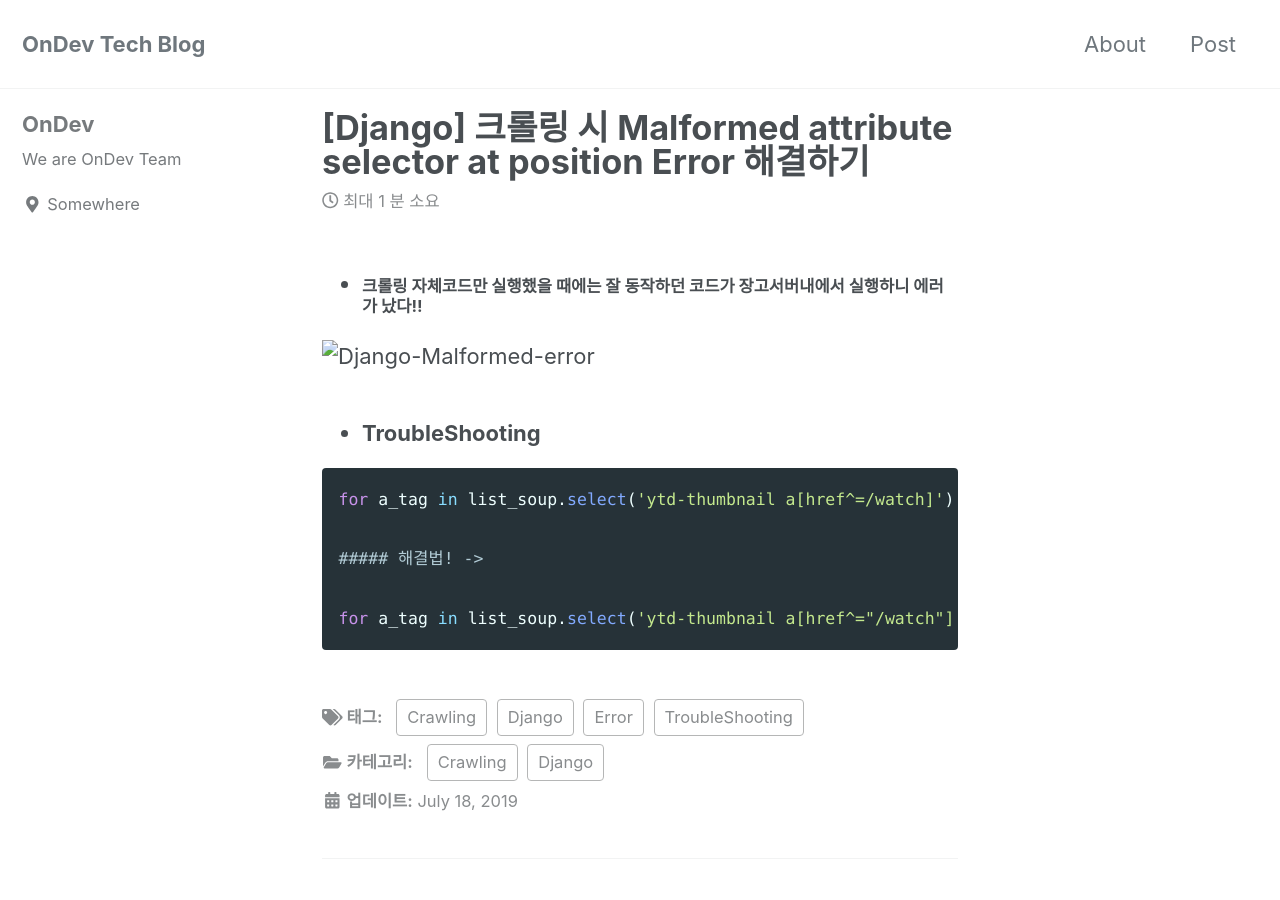
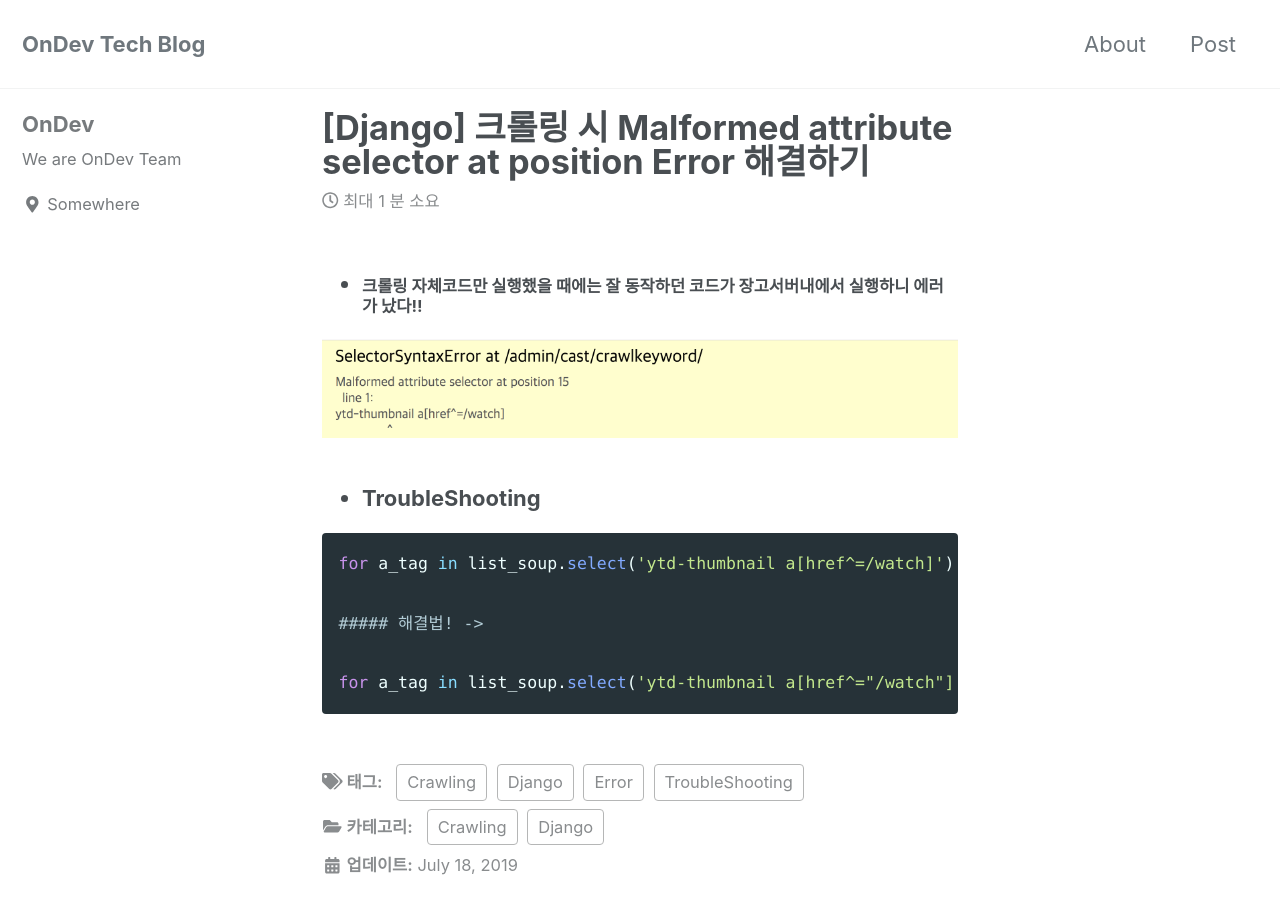
Before and after one commit to jucie15/jucie15.github.io, a Jekyll site: the page built from _posts/2019-07-18-Django-Crawling-Malformed-error.md, in a window 1280 px wide and 900 px high. Built offline with Jekyll 4.4.1, drawn with Linux system fonts in a browser that asks for light colours; cached includes are drawn as plain includes; nearby versions of some CDN libraries.

Commit message:
이미지 경로 수정

```diff
--- a/_posts/2019-07-18-Django-Crawling-Malformed-error.md
+++ b/_posts/2019-07-18-Django-Crawling-Malformed-error.md
@@ -12,7 +12,7 @@ tags:
 
 - ##### 크롤링 자체코드만 실행했을 때에는 잘 동작하던 코드가 장고서버내에서 실행하니 에러가 났다!!
 
-![Django-Malformed-error](../img/Django-Malformed-error.png)
+![Django-Malformed-error](https://jucie15.github.io/img/Django-Malformed-error.png)
 
 - ###  TroubleShooting
 
```
